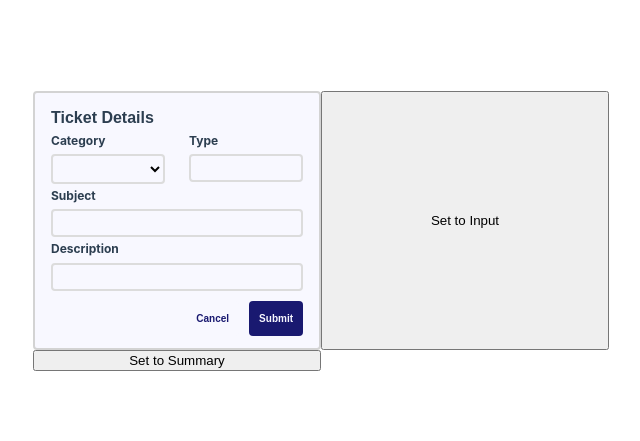
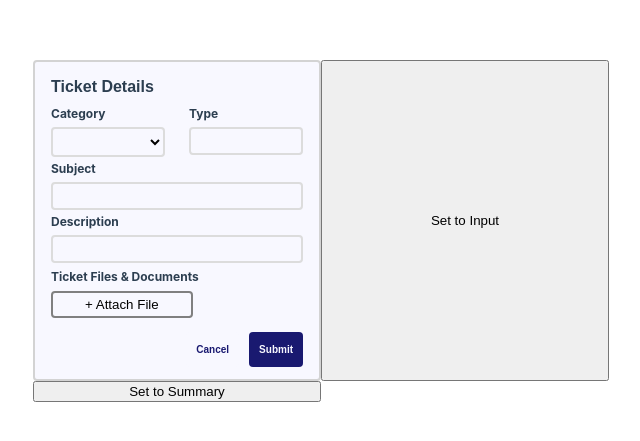
Before and after one commit to JamesPardue/VueInterface, a Vue app in the folder vue-interface/: page / in a window 1280 px wide. Shown: the part 169-610 px from the top of the page, without its empty margins (319-959 px from the left). Built offline with nearby package versions, Linux system fonts and the light colour scheme.

Commit message:
add and delete files

```diff
--- a/vue-interface/src/App.vue
+++ b/vue-interface/src/App.vue
@@ -17,7 +17,11 @@ const TestTicket: Ticket = {
   category: 'Software',
   type: ['t1', 't2'],
   subject: 'subject text',
-  description: 'description text'
+  description: 'description text',
+  files: [
+    { id: 1, name: 'file1' },
+    { id: 2, name: 'file2' }
+  ]
 }
 
 const AppState = ref<InputState | SummaryState>({ state: 'input' })
--- a/vue-interface/src/assets/main.css
+++ b/vue-interface/src/assets/main.css
@@ -38,6 +38,8 @@ a,
   border: 2px solid lightgrey;
   border-radius: 4px;
   padding: 12px 16px;
+  display: grid;
+  gap: 4px;
 }
 
 .title {
@@ -52,6 +54,11 @@ a,
   gap: 2px 24px;
 }
 
+.inputLabel {
+  font-size: 12px;
+  font-weight: 700;
+}
+
 .span2 {
   grid-column: 1 / span 2;
 }
--- a/vue-interface/src/components/InputFrame.vue
+++ b/vue-interface/src/components/InputFrame.vue
@@ -19,9 +19,4 @@ defineProps({
   grid-template-rows: auto 1fr;
   gap: 4px;
 }
-
-.inputLabel {
-  font-size: 12px;
-  font-weight: 700;
-}
 </style>
--- a/vue-interface/src/components/TicketForm.vue
+++ b/vue-interface/src/components/TicketForm.vue
@@ -6,7 +6,8 @@ import {
   SoftwareTypes,
   NetworkTypes,
   InProcessingTypes,
-  type TicketCategory
+  type TicketCategory,
+  type TicketFile
 } from '@/definitions/TicketTypeDefintions'
 
 defineEmits(['changeToSummaryState'])
@@ -15,6 +16,7 @@ const categorySelected = ref<TicketCategory>(null)
 const typesSelected = ref([])
 const subjectText = ref('')
 const descriptionText = ref('')
+const ticketFiles = ref<TicketFile[]>([])
 
 const categoryTypes = ref<string[]>([])
 const showTypeSelection = ref(false)
@@ -46,6 +48,37 @@ function clearTicket() {
   subjectText.value = ''
   descriptionText.value = ''
   categoryTypes.value = []
+  ticketFiles.value = []
+}
+
+function addTicketFile() {
+  let highestFileNum = 0
+
+  for (; highestFileNum < ticketFiles.value.length; ++highestFileNum) {
+    if (ticketFiles.value[highestFileNum].id !== highestFileNum) {
+      break
+    }
+  }
+  ticketFiles.value.push({
+    id: highestFileNum,
+    name: 'nameoffileattached' + (highestFileNum + 1) + '.ext'
+  })
+
+  ticketFiles.value.sort((a, b) => {
+    return a.id > b.id ? 1 : -1
+  })
+}
+
+function deleteFile(id: number) {
+  const index = ticketFiles.value.findIndex((t) => t.id === id)
+  ticketFiles.value.splice(index, 1)
+
+  // for (let i = 0; i < ticketFiles.value.length; ++i) {
+  //   if (ticketFiles.value[i].id !== id) {
+  //     ticketFiles.value.splice(id, 1)
+  //     break
+  //   }
+  // }
 }
 </script>
 
@@ -93,6 +126,17 @@ function clearTicket() {
       </InputFrame>
     </div>
 
+    <div>
+      <div class="inputLabel">Ticket Files & Documents</div>
+      <div class="fileList">
+        <div v-for="(file, index) in ticketFiles" :key="index" class="fileContainer">
+          <div class="fileName">{{ file.name }}{{ file.id }}</div>
+          <div class="fileDeleteButton" @click="deleteFile(file.id)">X</div>
+        </div>
+      </div>
+      <button class="attachFileButton" @click="addTicketFile()">+ Attach File</button>
+    </div>
+
     <div class="buttonContainer">
       <button class="buttonStyle cancelButton" @click="clearTicket()">Cancel</button>
       <button
@@ -117,6 +161,41 @@ function clearTicket() {
 </template>
 
 <style scoped>
+.fileDeleteButton {
+  color: red;
+  cursor: pointer;
+}
+
+.fileList {
+  display: grid;
+  gap: 4px;
+  justify-content: start;
+}
+
+.fileContainer {
+  display: inline-grid;
+  gap: 12px;
+  justify-items: start;
+  grid-template-columns: auto auto;
+  align-items: center;
+}
+
+.fileName {
+  display: flex;
+  color: blue;
+  font-size: 10px;
+}
+
+.attachFileButton {
+  background: ghostwhite;
+  color: black;
+  border: 2px solid grey;
+  border-radius: 4px;
+  padding: 4px 32px;
+  cursor: pointer;
+  margin-top: 4px;
+}
+
 .buttonStyle {
   border: none;
   border-radius: 4px;
--- a/vue-interface/src/components/TicketSummary.vue
+++ b/vue-interface/src/components/TicketSummary.vue
@@ -23,6 +23,10 @@ console.log(props.ticket.description)
 
       <InputFrame label="Description" class="span2"> {{ ticket.description }}</InputFrame>
     </div>
+
+    <div>
+      <div class="inputLabel">Ticket Files & Documents</div>
+    </div>
   </div>
 </template>
 
--- a/vue-interface/src/definitions/TicketTypeDefintions.ts
+++ b/vue-interface/src/definitions/TicketTypeDefintions.ts
@@ -12,10 +12,16 @@ export const SoftwareTypes = [
 export const NetworkTypes = ['Network Access', 'Connectivity', 'VPN', 'Drivers', 'Other']
 export const InProcessingTypes = ['Access Badge', 'Common Access Card (CAC)', 'SIPR', 'Trello']
 
+export type TicketFile = {
+  id: number
+  name: String
+}
+
 export type Ticket = {
   id: number
   category: TicketCategory
   type: String[]
   subject: String
   description: String
+  files: TicketFile[]
 }
```
